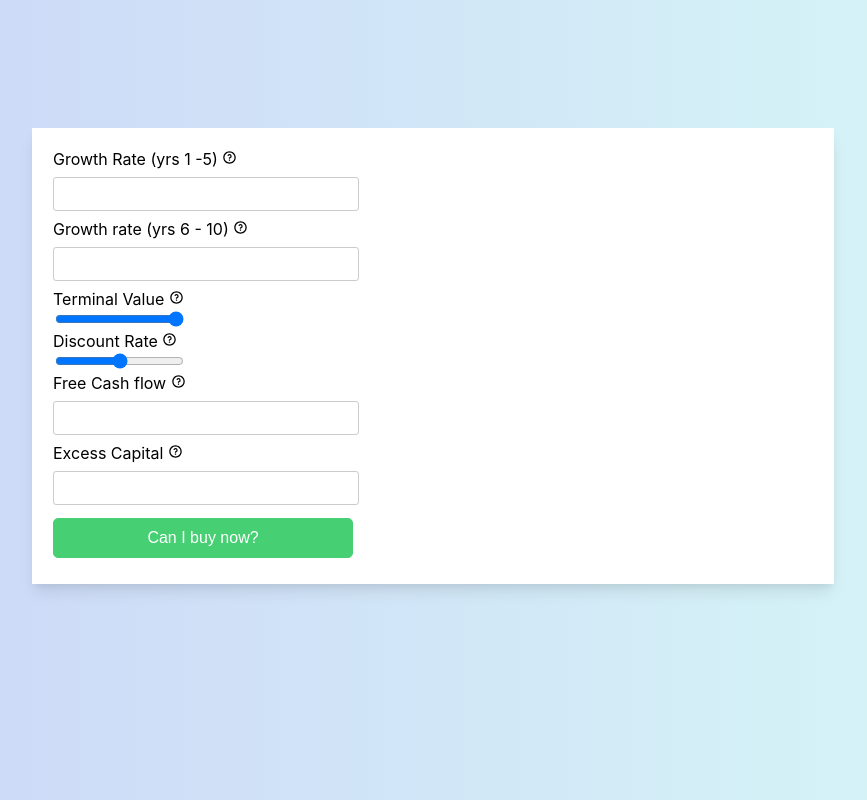
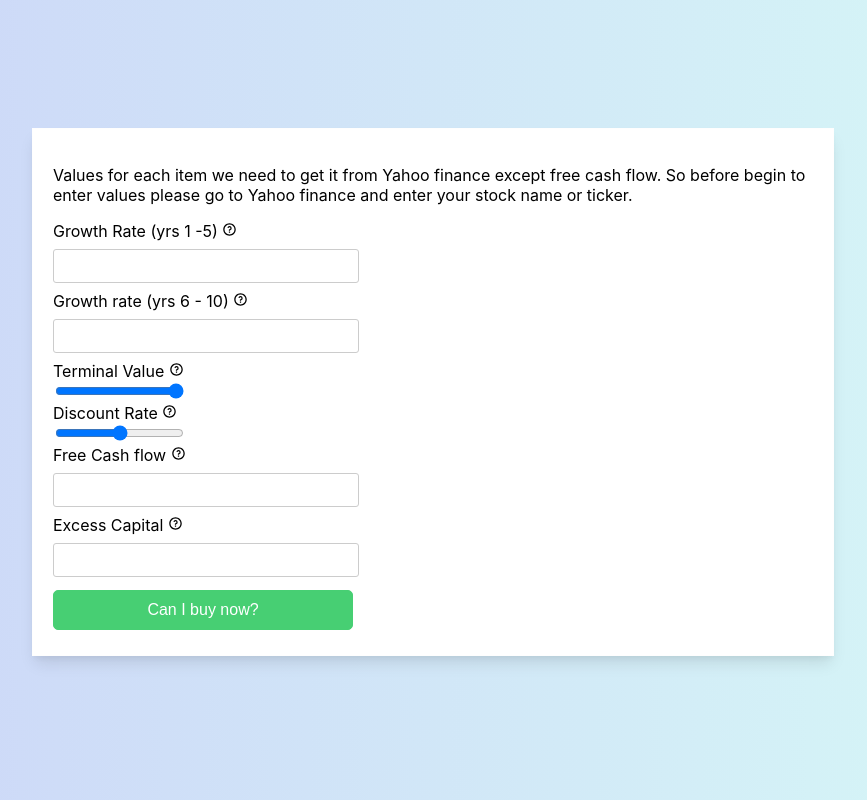
Before and after one commit to vinothkumar1010/canibuynow, a React (Create React App) app: page / in a window 1280 px wide. Shown: the whole page, without its empty margins (207-1074 px from the left). Built offline with nearby package versions, Linux system fonts and the light colour scheme.

Commit message:
start adding information

```diff
--- a/src/App.js
+++ b/src/App.js
@@ -176,6 +176,7 @@ const returnToValues=()=>
 
    {(!showDecision || (showDecision === undefined))?
     (<div className="valuesForCalculate componentContainer">
+      <p>Values for each item we need to get it from Yahoo finance except free cash flow. So before begin to enter values please go to Yahoo finance and enter your stock name or ticker.</p>
       <div>
         <label htmlFor="firstFiveYearGR">Growth Rate (yrs 1 -5) {<Tooltip/>}</label>
         <input type="text" id="firstFiveYearGR" name="firstFiveYearGR" />
```
